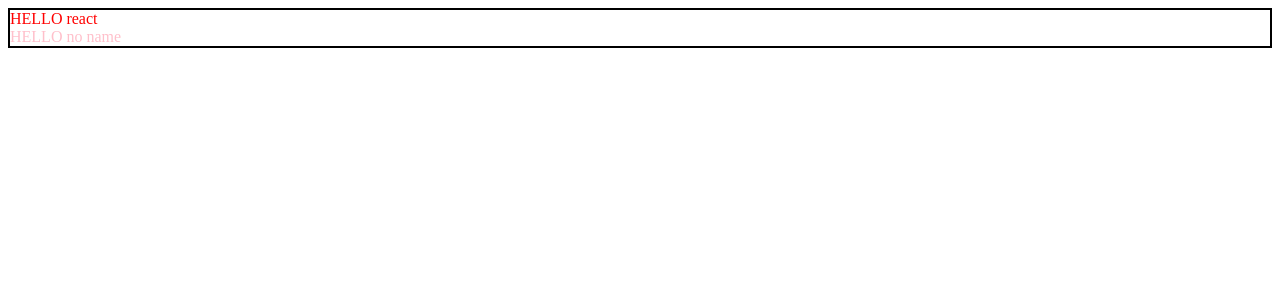
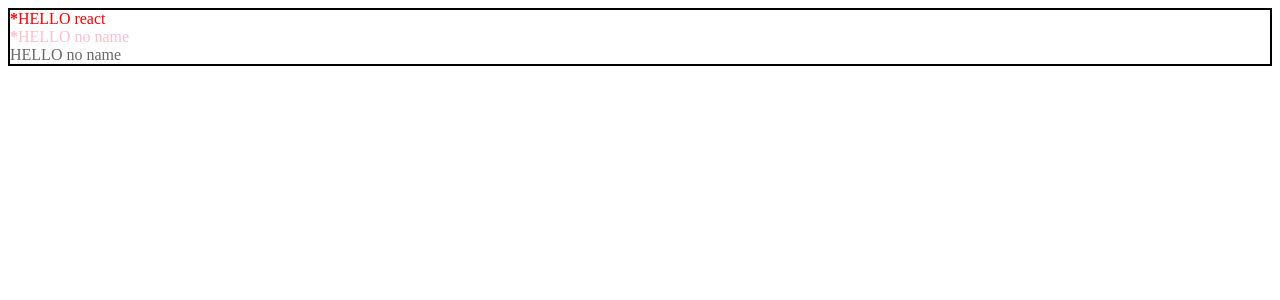
Before and after one commit to JeahaOh/LearnAndTeachReact, a React (Create React App) app: page / in a window 1280 px wide. Shown: the top 300 px of the page. Built offline with nearby package versions, Linux system fonts and the light colour scheme.

Commit message:
조건부 렌더링

```diff
--- a/src/App.js
+++ b/src/App.js
@@ -6,8 +6,9 @@ import Wrapper from '../Wrapper';
 export default function App() {
   return (
     <Wrapper>
-      <Hello name="react" color="red" />
-      <Hello color="pink" />
+      <Hello name="react" color="red" isSpecial={true} />
+      <Hello color="pink" isSpecial />
+      <Hello />
     </Wrapper>
   );
 }
--- a/src/Hello.jsx
+++ b/src/Hello.jsx
@@ -1,6 +1,6 @@
 import React from 'react';
 
-function Hello({ name, color }) {
+function Hello({ name, color, isSpecial }) {
   console.log(name, color);
   return (
     <div
@@ -8,6 +8,7 @@ function Hello({ name, color }) {
         color,
       }}
     >
+      {isSpecial && <b>*</b>}
       HELLO {name}
     </div>
   );
```
Also changed, not shown: 1 other file (tests, documents, lock files or other folders).
